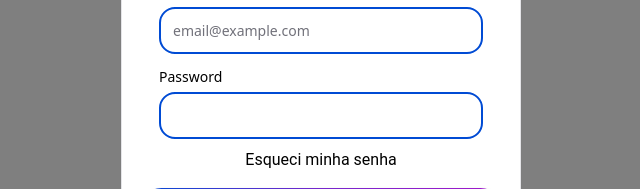
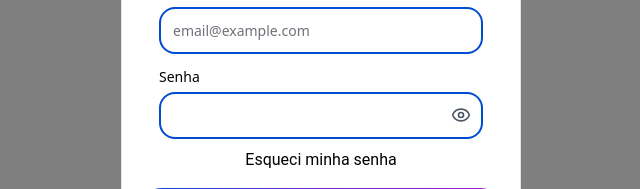
Before and after one commit to fabriely/ResumeAI, a Next.js app in the folder client/: page /login in a window 1280 px wide. Shown: the part 210-399 px from the top of the page, without its empty margins (319-959 px from the left). Built offline with nearby package versions, Linux system fonts and the light colour scheme.

Commit message:
feat(history-summary): adjust eye password

```diff
--- a/client/src/app/mydocuments/page.tsx
+++ b/client/src/app/mydocuments/page.tsx
@@ -4,13 +4,13 @@ import React, { useEffect, useState } from "react";
 import { Button } from "../../components/ui/button";
 import { Card, CardContent, CardHeader, CardTitle } from "../../components/ui/card";
 import api from "../../services/api";
-import { ClipboardCopy, Trash } from "lucide-react";
+import { ClipboardCopy, Trash, Calendar } from "lucide-react";
 import { useSession } from "next-auth/react";
 import Header from "components/tela_chatbot/Header";
 
 interface Summary {
   id: number;
-  content: string; // JSON em string
+  content: string;
   user_email: string;
 }
 
@@ -59,13 +59,13 @@ export default function MeusDocumentos() {
       <div className="container mx-auto px-6 py-12 pt-24">
         {/* pt-24 para evitar sobreposição do Header */}
 
-        <h1 className="text-3xl font-bold text-gray-800 mb-6 text-center">
-          📂 Meus Documentos
+        <h1 className="text-3xl font-bold text-gray-800 mb-6">
+          Meus Documentos
         </h1>
 
         {summaries.length === 0 ? (
           <p className="text-gray-500 text-center text-lg">
-            Nenhum resumo salvo ainda. 🚀
+            Nenhum resumo salvo ainda.
           </p>
         ) : (
           <div className="grid grid-cols-1 sm:grid-cols-2 lg:grid-cols-3 gap-6">
@@ -81,8 +81,8 @@ export default function MeusDocumentos() {
                     <CardTitle className="text-lg font-semibold text-gray-900">
                       {parsedContent.file_name}
                     </CardTitle>
-                    <p className="text-sm text-gray-500">
-                      📅 {new Date(parsedContent.created_at).toLocaleString()}
+                    <p className="text-sm text-gray-500 flex items-center">
+                      <Calendar className="w-4 h-4 mr-1" />  {new Date(parsedContent.created_at).toLocaleString()}
                     </p>
                   </CardHeader>
                   <CardContent>
@@ -93,18 +93,18 @@ export default function MeusDocumentos() {
                       <Button
                         onClick={() => handleCopy(parsedContent.summary_content)}
                         size="sm"
-                        className="bg-blue-600 text-white hover:bg-blue-700 transition"
+                        className="bg-[#007aff] text-white hover:bg-blue-700 transition rounded-full"
                       >
                         <ClipboardCopy className="w-4 h-4 mr-2" /> Copiar
                       </Button>
-                      <Button
+                        <Button
                         onClick={() => handleDelete(id)}
                         variant="destructive"
                         size="sm"
-                        className="bg-red-600 text-white hover:bg-red-700 transition"
-                      >
-                        <Trash className="w-4 h-4 mr-2" /> Excluir
-                      </Button>
+                        className="bg-[#ff2d55] text-white hover:bg-red-700 transition rounded-full p-2"
+                        >
+                        <Trash className="w-4 h-4" />
+                        </Button>
                     </div>
                   </CardContent>
                 </Card>
--- a/client/src/components/modalLogin/index.tsx
+++ b/client/src/components/modalLogin/index.tsx
@@ -1,12 +1,13 @@
-import React, { useState } from 'react';
-import { Logo, Google, GitHub, LinkedIn } from '../../assets';
-import Image from 'next/image';
-import { Button } from 'components/ui/button';
-import { Card, CardContent, CardHeader } from 'components/ui/card';
-import { Input } from 'components/ui/input';
-import { Label } from 'components/ui/label';
-import { signIn } from 'next-auth/react';
-import { useRouter } from 'next/navigation';
+import React, { useState } from "react";
+import { Logo, Google, GitHub, LinkedIn } from "../../assets";
+import Image from "next/image";
+import { Button } from "components/ui/button";
+import { Card, CardContent, CardHeader } from "components/ui/card";
+import { Input } from "components/ui/input";
+import { Label } from "components/ui/label";
+import { signIn } from "next-auth/react";
+import { useRouter } from "next/navigation";
+import { Eye, EyeOff } from "lucide-react";
 
 interface LoginModalProps {
   onClose: () => void;
@@ -14,20 +15,25 @@ interface LoginModalProps {
 
 const LoginModal: React.FC<LoginModalProps> = ({ onClose }) => {
   const router = useRouter();
-  const [email, setEmail] = useState('');
-  const [password, setPassword] = useState('');
+  const [email, setEmail] = useState("");
+  const [password, setPassword] = useState("");
+  const [passwordVisible, setPasswordVisible] = useState(false);
+
+  const togglePasswordVisibility = () => {
+    setPasswordVisible((prev) => !prev);
+  };
 
   const handleLogin = async () => {
-    const result = await signIn('credentials', {
+    const result = await signIn("credentials", {
       redirect: false,
       email: email,
-      password: password
+      password: password,
     });
 
     if (result?.error) {
-      console.error('Failed to login:', result.error);
+      console.error("Falha no login:", result.error);
     } else {
-      router.push('/chatbot');
+      router.push("/chatbot");
       onClose();
     }
   };
@@ -37,12 +43,12 @@ const LoginModal: React.FC<LoginModalProps> = ({ onClose }) => {
       <div className="flex justify-around items-center p-4">
         <Card className="w-[400px] h-[705px] bg-white relative">
           <button
-            className="absolute top-1 right-2 text-black text-3xl"
+            className="absolute top-2 right-4 text-black text-3xl"
             onClick={onClose}
           >
             &times;
           </button>
-          <CardHeader className='-mt-6'>
+          <CardHeader className="-mt-6">
             <div>
               <Image src={Logo} alt="Logo do ResumeAI" />
             </div>
@@ -62,22 +68,35 @@ const LoginModal: React.FC<LoginModalProps> = ({ onClose }) => {
                 required
               />
             </div>
+
             <div className="grid gap-2 justify-center">
               <Label className="text-black" htmlFor="password">
-                Password
+                Senha
               </Label>
+                <div className="relative w-[324px]">
                 <Input
-                className="bg-white border-2 border-[#004BD4] w-[324px] h-[47px] rounded-[16px]"
+                  className="bg-white border-2 border-[#004BD4] w-full h-[47px] rounded-[16px] pr-10"
                   id="password"
-                type="password"
+                  type={passwordVisible ? "text" : "password"}
                   value={password}
                   onChange={(e) => setPassword(e.target.value)}
                   required
                 />
+                <button
+                  type="button"
+                  className="absolute right-3 top-1/2 transform -translate-y-1/2 text-gray-600 hover:text-gray-900"
+                  onClick={togglePasswordVisibility}
+                >
+                  {passwordVisible ? <EyeOff size={20} /> : <Eye size={20} />}
+                </button>
+                </div>
               <div className="text-center">
-                <span className="text-black font-[Roboto]">Esqueci minha senha</span>
+                <span className="text-black font-[Roboto] cursor-pointer hover:underline">
+                  Esqueci minha senha
+                </span>
               </div>
             </div>
+
             <Button
               className="w-full h-[47px] rounded-[24px] bg-gradient-to-r from-[#004BD4] via-[#5331CF] via-[#7726CD] to-[#A219CA]"
               onClick={handleLogin}
@@ -90,6 +109,7 @@ const LoginModal: React.FC<LoginModalProps> = ({ onClose }) => {
             <div className="text-center">
               <span className="text-[#B3B3B3]">ou</span>
             </div>
+
             <Button className="w-full h-[47px] rounded-[24px] bg-[#F0F0F0] flex items-center justify-center text-black">
               <Image width={20} src={Google} alt="Google Icon" className="mr-2" />
               Continue com Google
```
Lines whose indentation alone changed are shown as unchanged.
